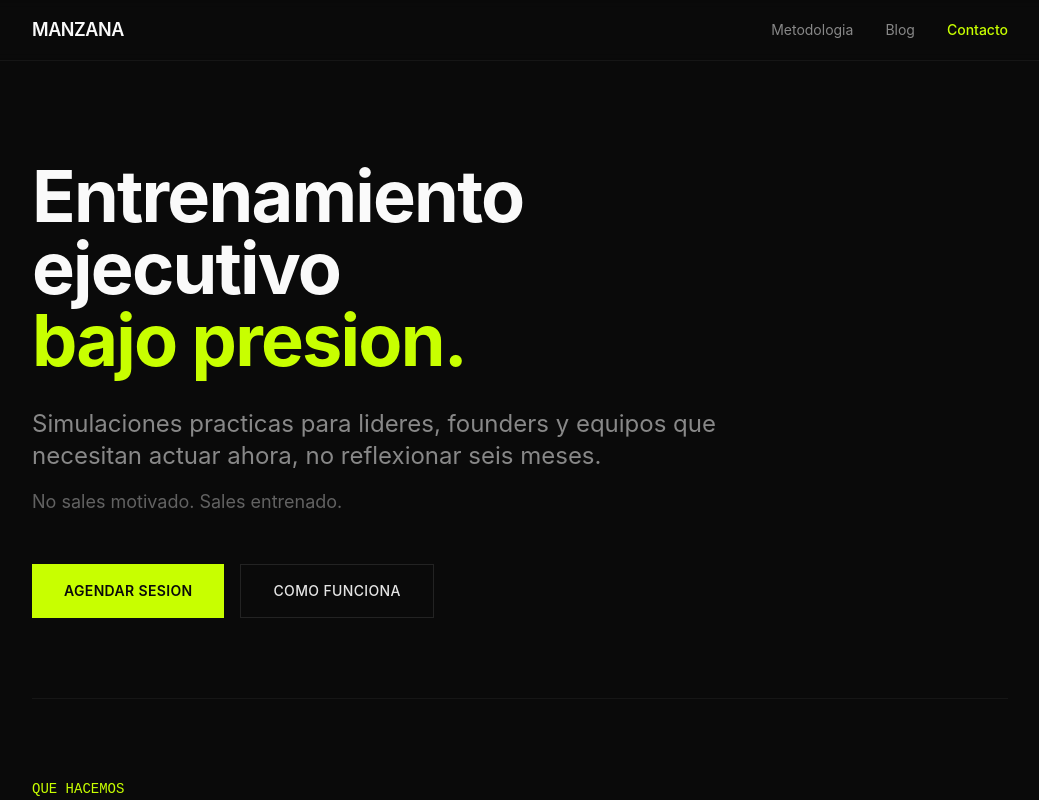
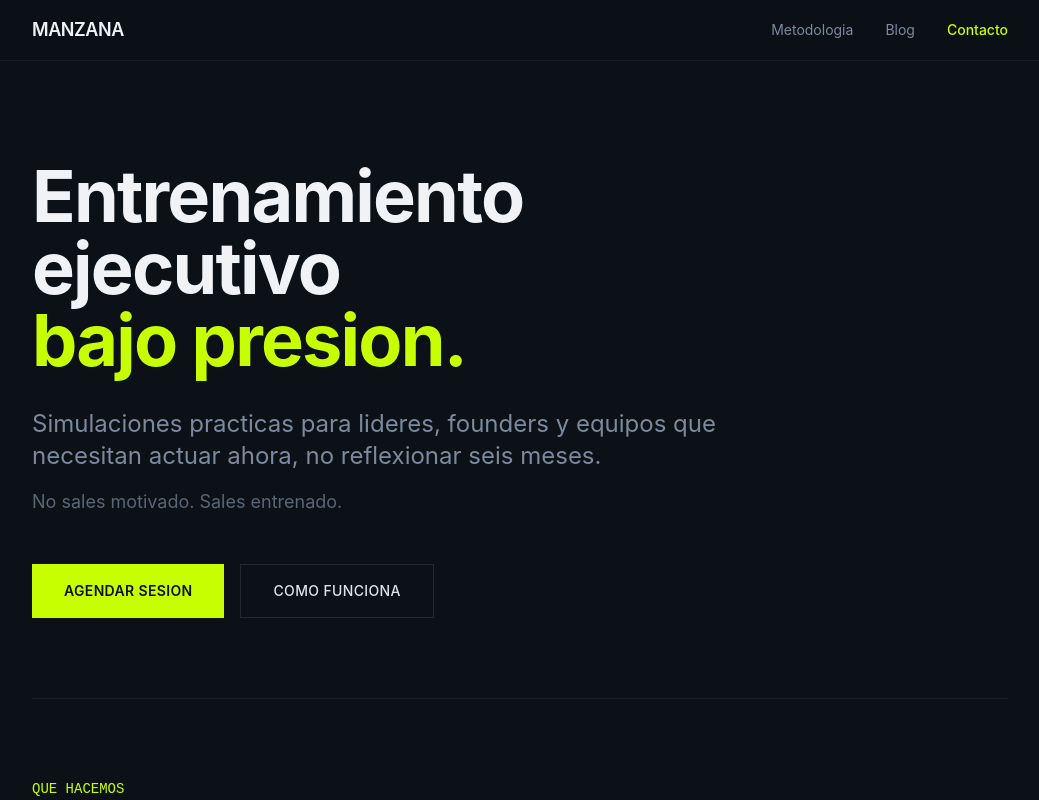
Before and after one commit to manzana-training/manzana-training.github.io, a Next.js app: page / in a window 1280 px wide. Shown: the top 800 px of the page, without its empty margins (120-1159 px from the left). Built offline with nearby package versions, Linux system fonts and the light colour scheme; no server answers.

Commit message:
Update to winter palette: dark slate/navy tones replacing pure black

```diff
--- a/app/globals.css
+++ b/app/globals.css
@@ -9,13 +9,13 @@ html {
 }
 
 body {
-  background-color: #0a0a0a;
-  color: #e5e5e5;
+  background-color: #0c1117;
+  color: #e0e4ea;
 }
 
 ::selection {
   background-color: #c8ff00;
-  color: #0a0a0a;
+  color: #0c1117;
 }
 
 /* Scrollbar minimal */
@@ -23,9 +23,9 @@ body {
   width: 4px;
 }
 ::-webkit-scrollbar-track {
-  background: #0a0a0a;
+  background: #0c1117;
 }
 ::-webkit-scrollbar-thumb {
-  background: #333;
+  background: #2a3444;
   border-radius: 2px;
 }
--- a/tailwind.config.js
+++ b/tailwind.config.js
@@ -8,12 +8,12 @@ module.exports = {
     extend: {
       colors: {
         manzana: {
-          black: '#0a0a0a',
-          dark: '#141414',
-          gray: '#1a1a1a',
-          mid: '#888888',
-          light: '#e5e5e5',
-          white: '#fafafa',
+          black: '#0c1117',
+          dark: '#131a24',
+          gray: '#1c2430',
+          mid: '#7b8a9e',
+          light: '#e0e4ea',
+          white: '#f0f2f5',
           accent: '#c8ff00',
         }
       },
```
